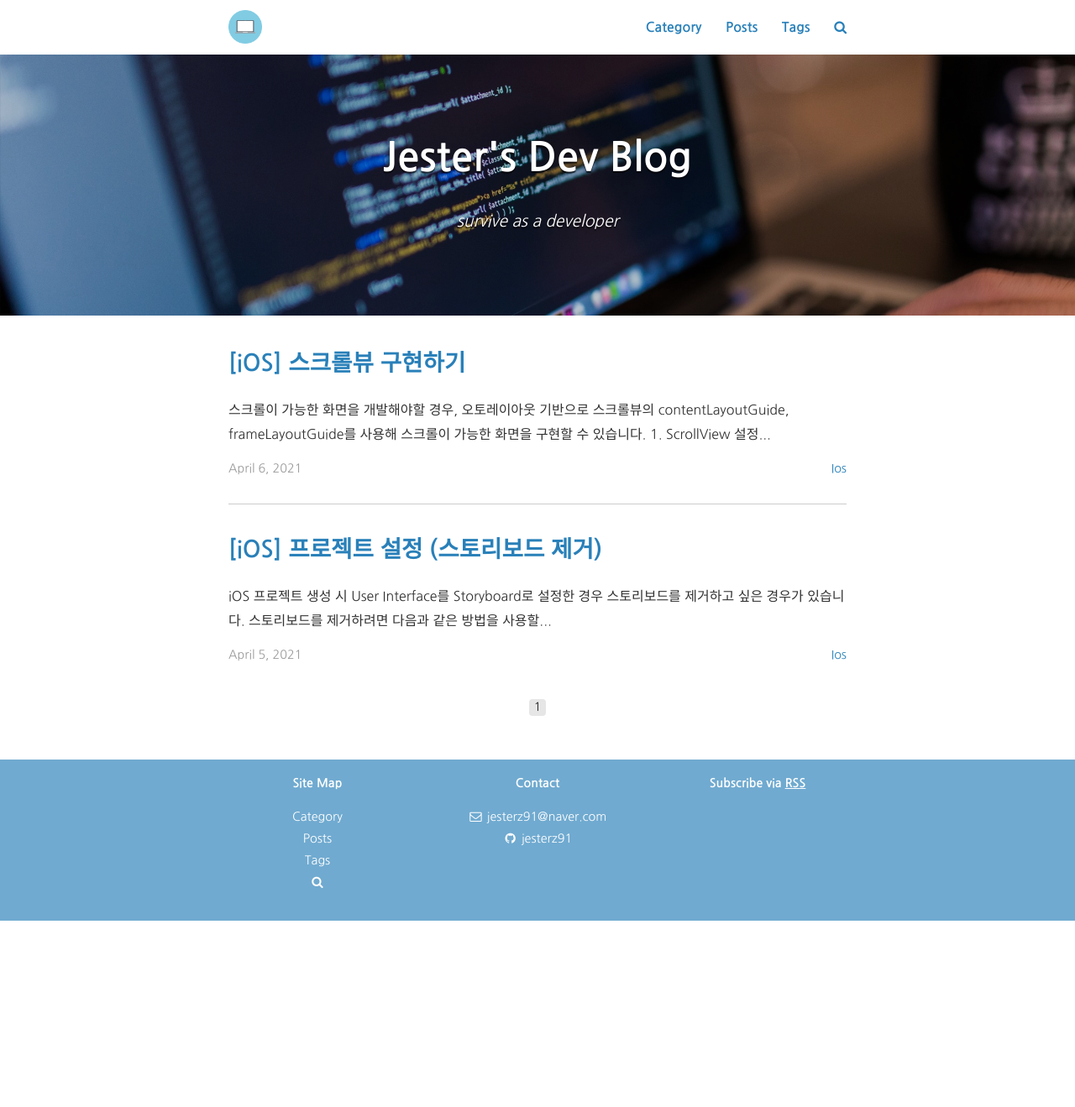
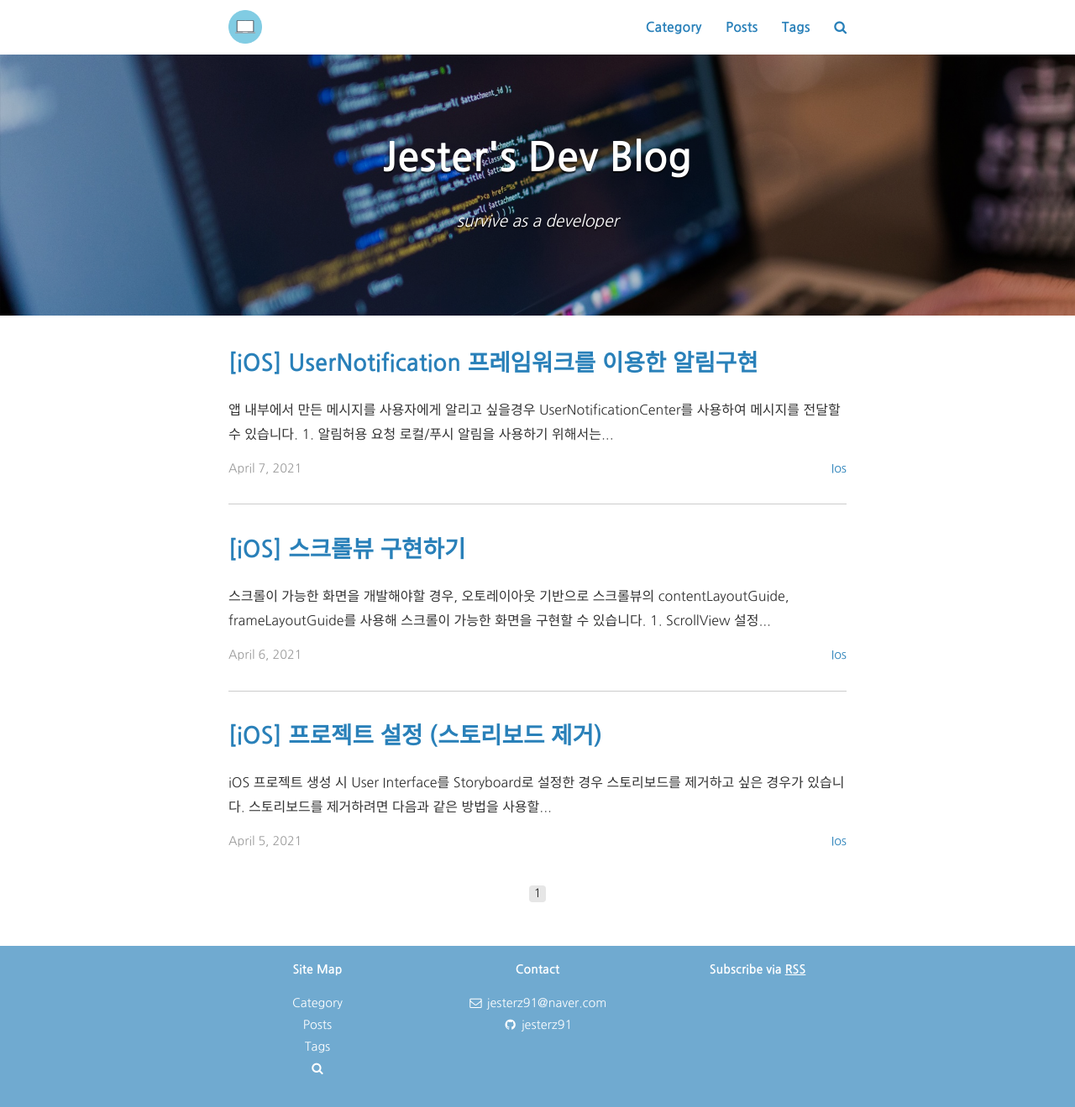
Before and after one commit to jesterz91/jesterz91.github.io, a Jekyll site: the page built from index.html, in a window 1280 px wide. Shown: the whole page at 84% size. Built offline with Jekyll 4.4.1, drawn with Linux system fonts in a browser that asks for light colours; nearby versions of some CDN libraries; the list of posts is cut into pages by our own code; a style sheet for code colours, icons or effects is not loaded; before the commit the page ends 1097 px from its top, so only the background shows below that.

Commit message:
New post: iOS Notification

```diff
--- /dev/null
+++ b/_posts/ios/2021-04-07-ios-notification.md
@@ -0,0 +1,101 @@
+---
+layout: post
+title:  "[iOS] UserNotification 프레임워크를 이용한 알림구현"
+date:   2021-04-07 00:00:00
+categories: iOS
+tags: iOS Swift
+---
+
+![ios]({{ site.url }}/assets/logo/ios.png)
+
+앱 내부에서 만든 메시지를 사용자에게 알리고 싶을경우
+UserNotificationCenter를 사용하여 메시지를 전달할 수 있습니다.
+
+***
+
+#### 1. 알림허용 요청
+
+로컬/푸시 알림을 사용하기 위해서는 알림 설정 환경을 정의하고, 사용자에게 승인을 받아야 합니다.
+
+{% highlight swift %}
+import UIKit
+import UserNotifications
+
+@main
+class AppDelegate: UIResponder, UIApplicationDelegate {
+
+    func application(_ application: UIApplication, didFinishLaunchingWithOptions launchOptions: [UIApplication.LaunchOptionsKey: Any]?) -> Bool {
+
+        // 경고창, 배지, 사운드를 사용하는 알림 환경 정보 생성, 동의 여부창 실행
+        let notificationCenter = UNUserNotificationCenter.current()
+        notificationCenter.delegate = self
+        notificationCenter.requestAuthorization(options: [.alert, .badge, .sound]) { (didAllow, error) in
+            didAllow ? print("알림허용") : print("알림거부")
+        }
+        return true
+    }
+}
+{% endhighlight %}
+***
+
+#### 2. UNUserNotificationCenterDelegate 프로토콜 채택
+
+받은 알림을 처리하기위해 UNUserNotificationCenterDelegate 프로토콜을 채택하여
+알림 처리를 위한 메서드를 구현해 줍니다.
+
+{% highlight swift %}
+extension AppDelegate: UNUserNotificationCenterDelegate {
+
+    func userNotificationCenter(_ center: UNUserNotificationCenter, willPresent notification: UNNotification, withCompletionHandler completionHandler: @escaping (UNNotificationPresentationOptions) -> Void) {
+
+        completionHandler([.list, .badge, .sound])
+    }
+
+    func userNotificationCenter(_ center: UNUserNotificationCenter, didReceive response: UNNotificationResponse, withCompletionHandler completionHandler: @escaping () -> Void) {
+        let identifier = response.notification.request.identifier
+        let userInfo = response.notification.request.content.userInfo
+
+        switch identifier {
+        case "id":
+            print(userInfo["key"]!)
+        default:
+            break
+        }
+    }
+}
+{% endhighlight %}
+
+***
+
+#### 3. 알림 보내기
+
+알림을 보내기 위해서는
+UNUserNotificationCenter에 알림요청 객체인 UNNotificationRequest를 추가해주면 됩니다.
+
+{% highlight swift %}
+private func sendNotification(identifier: String, interval: TimeInterval) {
+    UNUserNotificationCenter.current().getNotificationSettings { (settings) in
+
+        guard settings.authorizationStatus == UNAuthorizationStatus.authorized else { return }
+
+        DispatchQueue.main.async {
+
+            // 알림 콘텐츠 객체
+            let content = UNMutableNotificationContent()
+            content.title = "알림 타이틀"
+            content.body = "알림 내용"
+            content.userInfo = ["key":"value"]
+            content.badge = 1
+            content.sound = UNNotificationSound.default
+
+            // 알림 발송조건 객체
+            let trigger = UNTimeIntervalNotificationTrigger(timeInterval: interval, repeats: false)
+
+            // 알림 요청 객체
+            let request = UNNotificationRequest(identifier: identifier, content: content, trigger: trigger)
+
+            UNUserNotificationCenter.current().add(request, withCompletionHandler: nil)
+        }
+    }
+}
+{% endhighlight %}
```
Also changed, not shown: _posts/ios/2021-04-06-ios-scrollview.md (+1 -1 lines).
